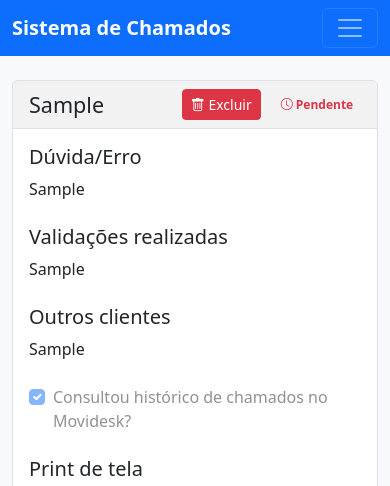
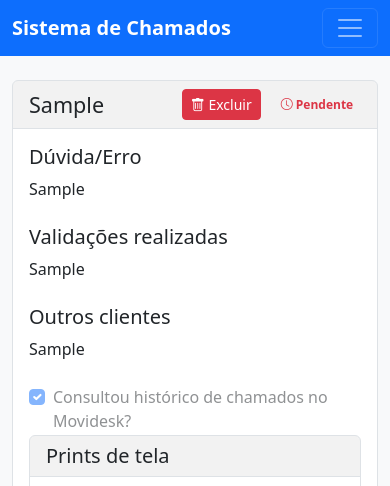
Before and after one commit to lucasrbarros/mentoria, a Flask app: page /chamado/1 in a window 390 px wide. Shown: the top 486 px of the page. Run offline with Flask 3, Linux system fonts and the light colour scheme; a user stored in the database is signed in; tables that the repository leaves empty hold one stand-in row (values such as "Sample post"); some libraries are stand-ins or nearby versions.

Commit message:
adição de mais fotos

```diff
--- a/app/models/__init__.py
+++ b/app/models/__init__.py
@@ -1,3 +1,3 @@
 from app import db
 from app.models.user import User
-from app.models.chamado import Chamado
+from app.models.chamado import Chamado, FotoChamado
--- a/app/routes/chamados.py
+++ b/app/routes/chamados.py
@@ -2,7 +2,7 @@ import os
 from flask import Blueprint, render_template, redirect, url_for, flash, request, current_app
 from flask_login import login_required, current_user
 from werkzeug.utils import secure_filename
-from app.models import Chamado, User
+from app.models import Chamado, User, FotoChamado
 from app import db
 from datetime import datetime, timedelta
 import logging
@@ -76,14 +76,19 @@ def novo():
             autor_id=current_user.id
         )
 
-        if 'print' in request.files:
-            file = request.files['print']
-            if file and allowed_file(file.filename):
-                filename = secure_filename(file.filename)
-                timestamp = datetime.now().strftime('%Y%m%d_%H%M%S')
-                filename = f"{timestamp}_{filename}"
-                file.save(os.path.join(current_app.config['UPLOAD_FOLDER'], filename))
-                chamado.print_path = filename
+        # Processa as fotos
+        if 'prints' in request.files:
+            files = request.files.getlist('prints')
+            for file in files:
+                if file and allowed_file(file.filename):
+                    filename = secure_filename(file.filename)
+                    timestamp = datetime.now().strftime('%Y%m%d_%H%M%S')
+                    filename = f"{timestamp}_{filename}"
+                    file.save(os.path.join(current_app.config['UPLOAD_FOLDER'], filename))
+
+                    # Cria o registro da foto
+                    foto = FotoChamado(chamado=chamado, print_path=filename)
+                    db.session.add(foto)
 
         db.session.add(chamado)
         db.session.commit()
--- a/app/templates/chamados/novo.html
+++ b/app/templates/chamados/novo.html
@@ -41,8 +41,8 @@
                     </div>
 
                     <div class="mb-3">
-                        <label for="print" class="form-label">Print de tela</label>
-                        <input type="file" class="form-control" id="print" name="print" accept="image/*">
+                        <label for="prints" class="form-label">Prints de tela</label>
+                        <input type="file" class="form-control" id="prints" name="prints" accept="image/*" multiple>
                         <div class="form-text">Formatos aceitos: PNG, JPG, JPEG, GIF. Tamanho máximo: 16MB</div>
                     </div>
 
--- a/app/templates/chamados/visualizar.html
+++ b/app/templates/chamados/visualizar.html
@@ -44,10 +44,33 @@
                     </div>
                 </div>
 
-                {% if chamado.print_path %}
-                <div class="mt-4">
-                    <h5 class="card-title">Print de tela</h5>
-                    <img src="{{ url_for('static', filename='uploads/' + chamado.print_path) }}" class="img-fluid rounded" alt="Print de tela">
+                {% if chamado.print_path or chamado.fotos %}
+                <div class="card mb-4">
+                    <div class="card-header">
+                        <h5 class="mb-0">Prints de tela</h5>
+                    </div>
+                    <div class="card-body">
+                        <div class="row">
+                            {% if chamado.print_path %}
+                            <div class="col-md-6 mb-3">
+                                <img src="{{ url_for('static', filename='uploads/' + chamado.print_path) }}"
+                                     class="img-fluid rounded"
+                                     alt="Print de tela"
+                                     style="cursor: pointer;"
+                                     onclick="abrirFoto(this.src)">
+                            </div>
+                            {% endif %}
+                            {% for foto in chamado.fotos %}
+                            <div class="col-md-6 mb-3">
+                                <img src="{{ url_for('static', filename='uploads/' + foto.print_path) }}"
+                                     class="img-fluid rounded"
+                                     alt="Foto do chamado"
+                                     style="cursor: pointer;"
+                                     onclick="abrirFoto(this.src)">
+                            </div>
+                            {% endfor %}
+                        </div>
+                    </div>
                 </div>
                 {% endif %}
 
@@ -134,4 +157,27 @@
         </div>
     </div>
 </div>
+
+<!-- Modal para visualização de fotos -->
+<div class="modal fade" id="fotoModal" tabindex="-1" aria-labelledby="fotoModalLabel" aria-hidden="true">
+    <div class="modal-dialog modal-lg modal-dialog-centered">
+        <div class="modal-content">
+            <div class="modal-header">
+                <h5 class="modal-title" id="fotoModalLabel">Visualização da foto</h5>
+                <button type="button" class="btn-close" data-bs-dismiss="modal" aria-label="Close"></button>
+            </div>
+            <div class="modal-body text-center">
+                <img id="fotoModalImg" src="" class="img-fluid" alt="Foto em tamanho maior">
+            </div>
+        </div>
+    </div>
+</div>
+
+<script>
+function abrirFoto(src) {
+    const modal = new bootstrap.Modal(document.getElementById('fotoModal'));
+    document.getElementById('fotoModalImg').src = src;
+    modal.show();
+}
+</script>
 {% endblock %}
--- a/run.py
+++ b/run.py
@@ -32,4 +32,4 @@ def verificar_criar_admin():
 
 if __name__ == '__main__':
     verificar_criar_admin()
-    app.run(debug=True, host='0.0.0.0')
+    app.run(host='0.0.0.0')
```
Also changed, not shown: app/models/chamado.py (+10 -1 lines).
